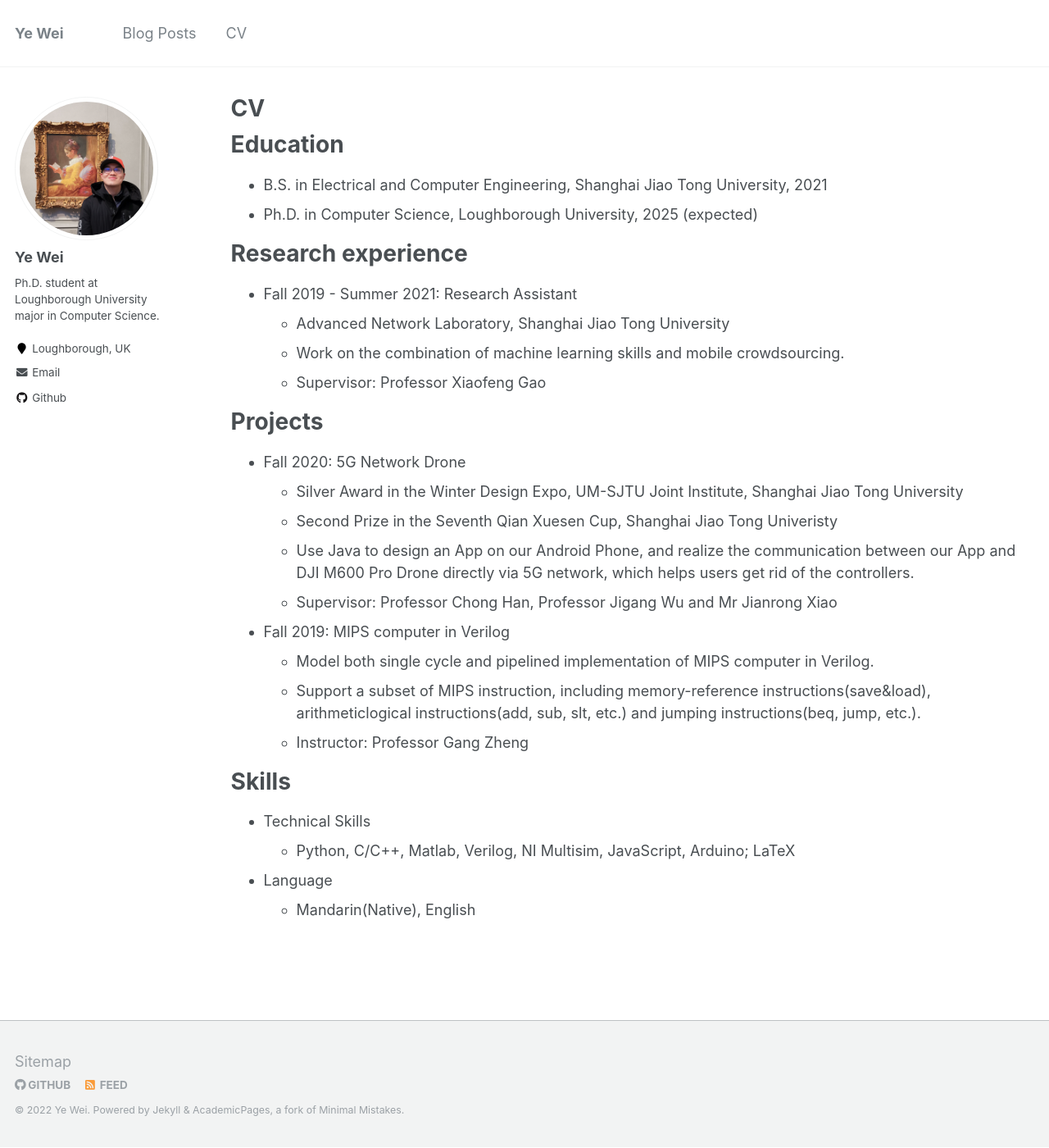
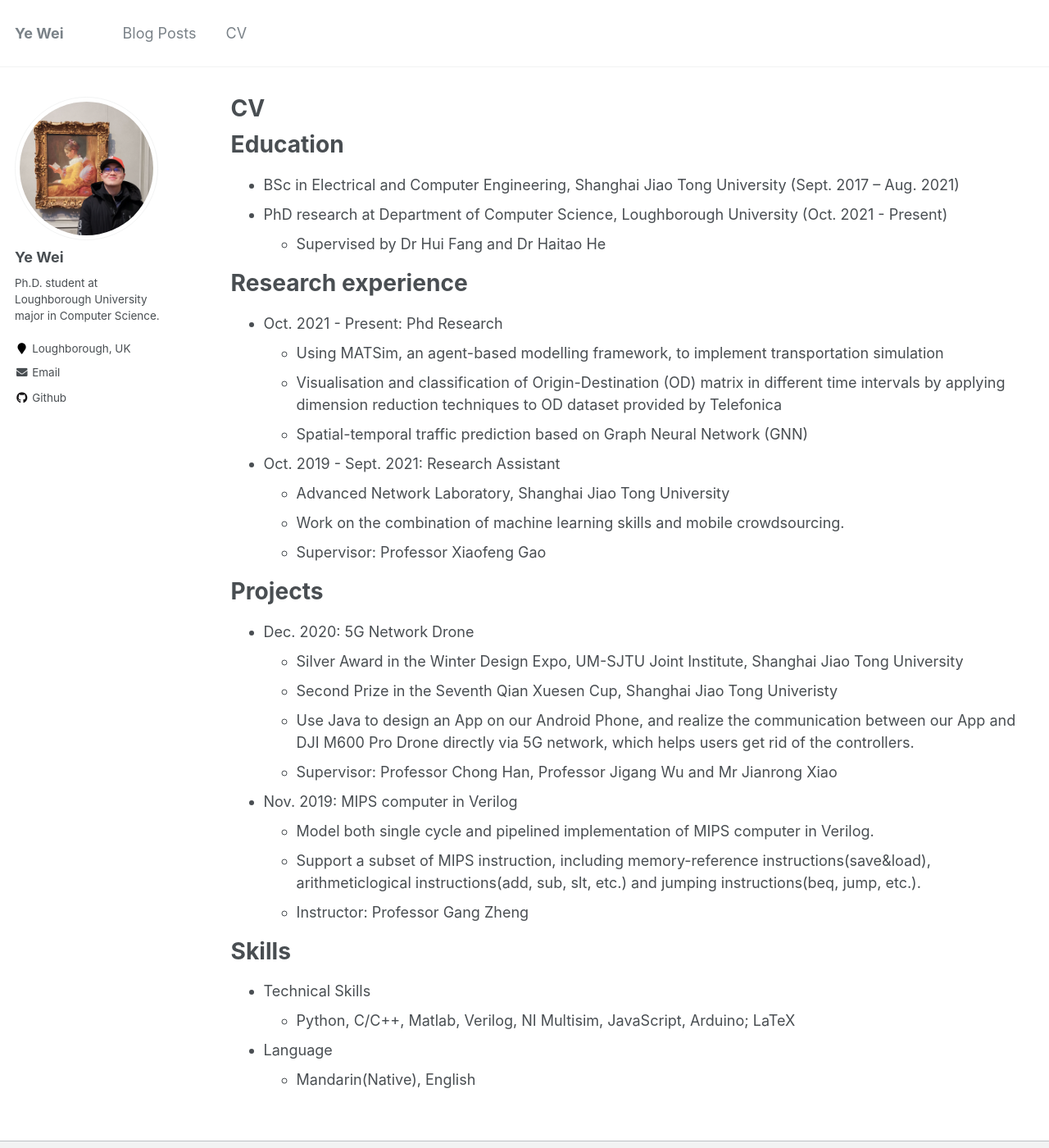
Before and after one commit to Ye-We1/Ye-We1.github.io, a Jekyll site: the page built from _pages/cv.md, in a window 1280 px wide and 1400 px high. Shown: the whole window at 82% size. Built offline with Jekyll 4.4.1, drawn with Linux system fonts in a browser that asks for light colours.

Commit message:
Update cv.md

```diff
--- a/_pages/cv.md
+++ b/_pages/cv.md
@@ -11,25 +11,30 @@
 
 Education
 ======
-* B.S. in Electrical and Computer Engineering, Shanghai Jiao Tong University, 2021
-* Ph.D. in Computer Science, Loughborough University, 2025 (expected)
+* BSc in Electrical and Computer Engineering, Shanghai Jiao Tong University (Sept. 2017 – Aug. 2021)
+* PhD research at Department of Computer Science, Loughborough University (Oct. 2021 - Present)
+  * Supervised by Dr Hui Fang and Dr Haitao He
 
 Research experience
 ======
-* Fall 2019 - Summer 2021: Research Assistant
+* Oct. 2021 - Present: Phd Research
+  * Using MATSim, an agent-based modelling framework, to implement transportation simulation
+  * Visualisation and classification of Origin-Destination (OD) matrix in different time intervals by applying dimension reduction techniques to OD dataset provided by Telefonica
+  * Spatial-temporal traffic prediction based on Graph Neural Network (GNN)
+* Oct. 2019 - Sept. 2021: Research Assistant
   * Advanced Network Laboratory, Shanghai Jiao Tong University
   * Work on the combination of machine learning skills and mobile crowdsourcing.
   * Supervisor: Professor Xiaofeng Gao
 
 Projects
 ======
-* Fall 2020: 5G Network Drone
+* Dec. 2020: 5G Network Drone
   * Silver Award in the Winter Design Expo, UM-SJTU Joint Institute, Shanghai Jiao Tong University
   * Second Prize in the Seventh Qian Xuesen Cup, Shanghai Jiao Tong Univeristy
   * Use Java to design an App on our Android Phone, and realize the communication between our App and DJI M600 Pro Drone directly via 5G network, which helps users get rid of the controllers.
   * Supervisor: Professor Chong Han, Professor Jigang Wu and Mr Jianrong Xiao
 
-* Fall 2019: MIPS computer in Verilog
+* Nov. 2019: MIPS computer in Verilog
   * Model both single cycle and pipelined implementation of MIPS computer in Verilog.
   * Support a subset of MIPS instruction, including memory-reference instructions(save&load), arithmeticlogical instructions(add, sub, slt, etc.) and jumping instructions(beq, jump, etc.).
   * Instructor: Professor Gang Zheng
```
